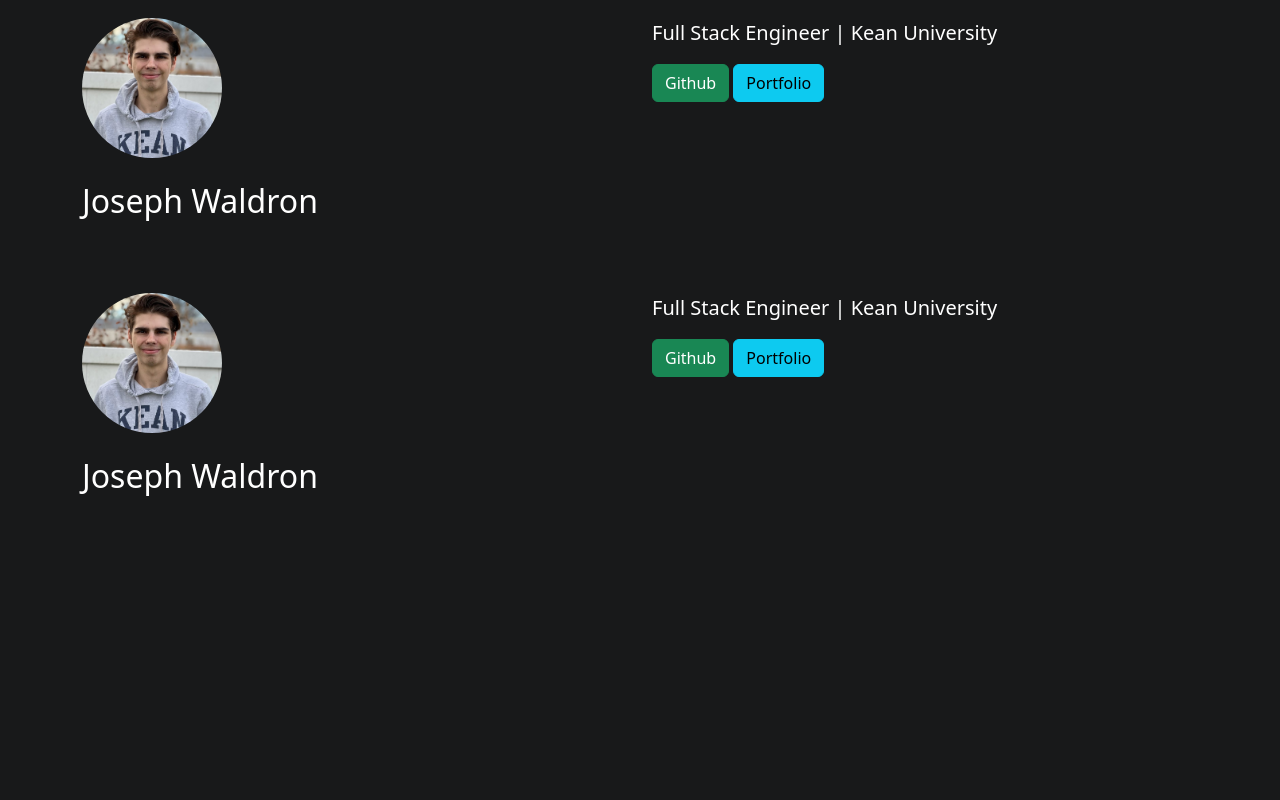
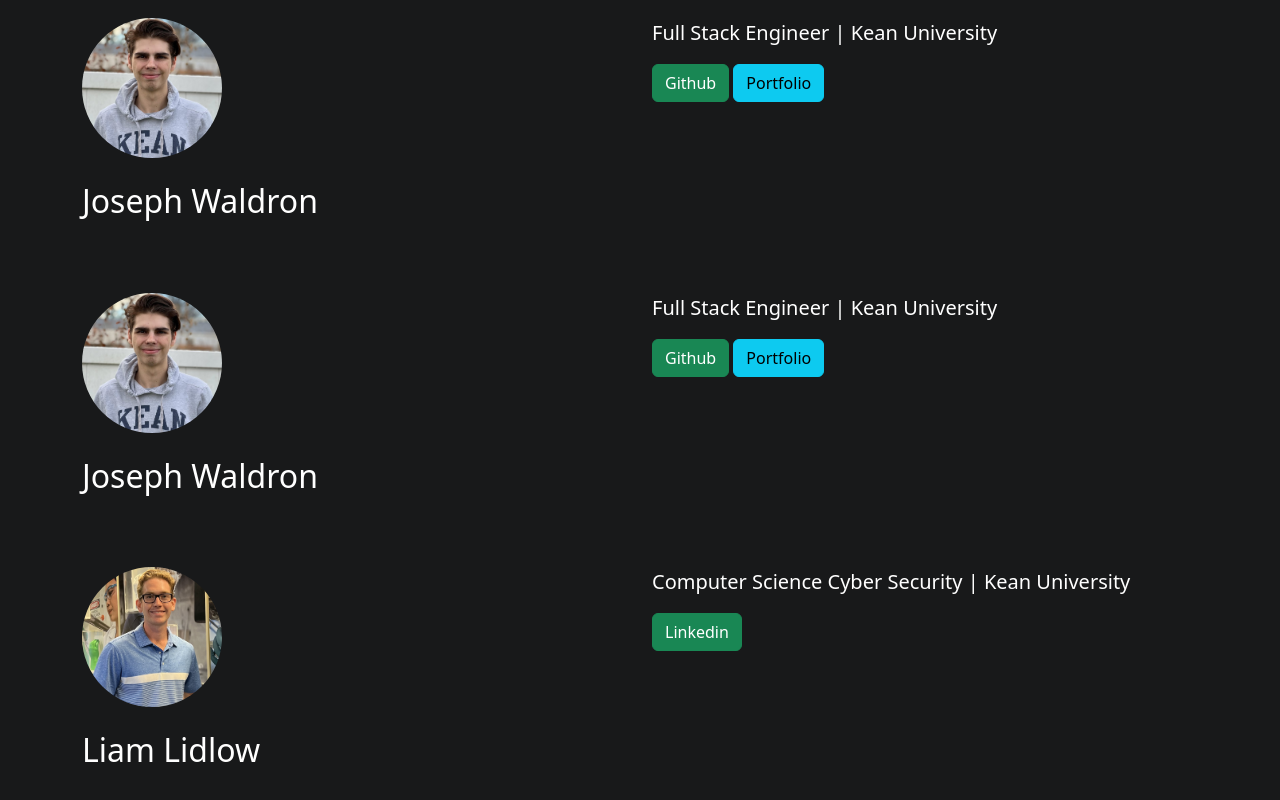
Before and after one commit to josephWaldron/Code_Squad, a React (Vite) app: page /about in a window 1280 px wide. Shown: the part 576-1376 px from the top of the page. Before the commit the page ends 1143 px from the top, so only its background shows below. Built offline with nearby package versions, Linux system fonts and the light colour scheme.

Commit message:
Added Profile pic/ linkin

```diff
--- a/src/components/About.tsx
+++ b/src/components/About.tsx
@@ -1,5 +1,6 @@
 import { Container, Row, Col, Button } from "react-bootstrap";
 import josephImage from "../assets/josephImg.jpg";
+import LiamImage from "../assets/Linked In Pic (liam).jpg"
 
 export const About = () => {
   return (
@@ -91,6 +92,30 @@ export const About = () => {
               </Button>
             </Col>
           </Row>
+          {/* Copy this and add your own stuff */}
+          <br></br>
+          <br></br>
+          <Row>
+            <Col md>
+              <img
+                width={140}
+                src={LiamImage}
+                alt="Liam"
+                className="img-fluid rounded-circle mb-4"
+              />
+              <h2 className="mb-4">Liam Lidlow</h2>
+            </Col>
+            <Col md>
+              <p className="lead">Computer Science Cyber Security | Kean University</p>
+              <Button
+                variant="success"
+                target="_blank"
+                href="https://www.linkedin.com/in/liam-lidlow-0054a7247/"
+              >
+                Linkedin
+              </Button>{" "}
+            </Col>
+          </Row>
         </Container>
       </section>
     </>
```
Also changed, not shown: src/assets/Linked In Pic (liam).jpg (added).
